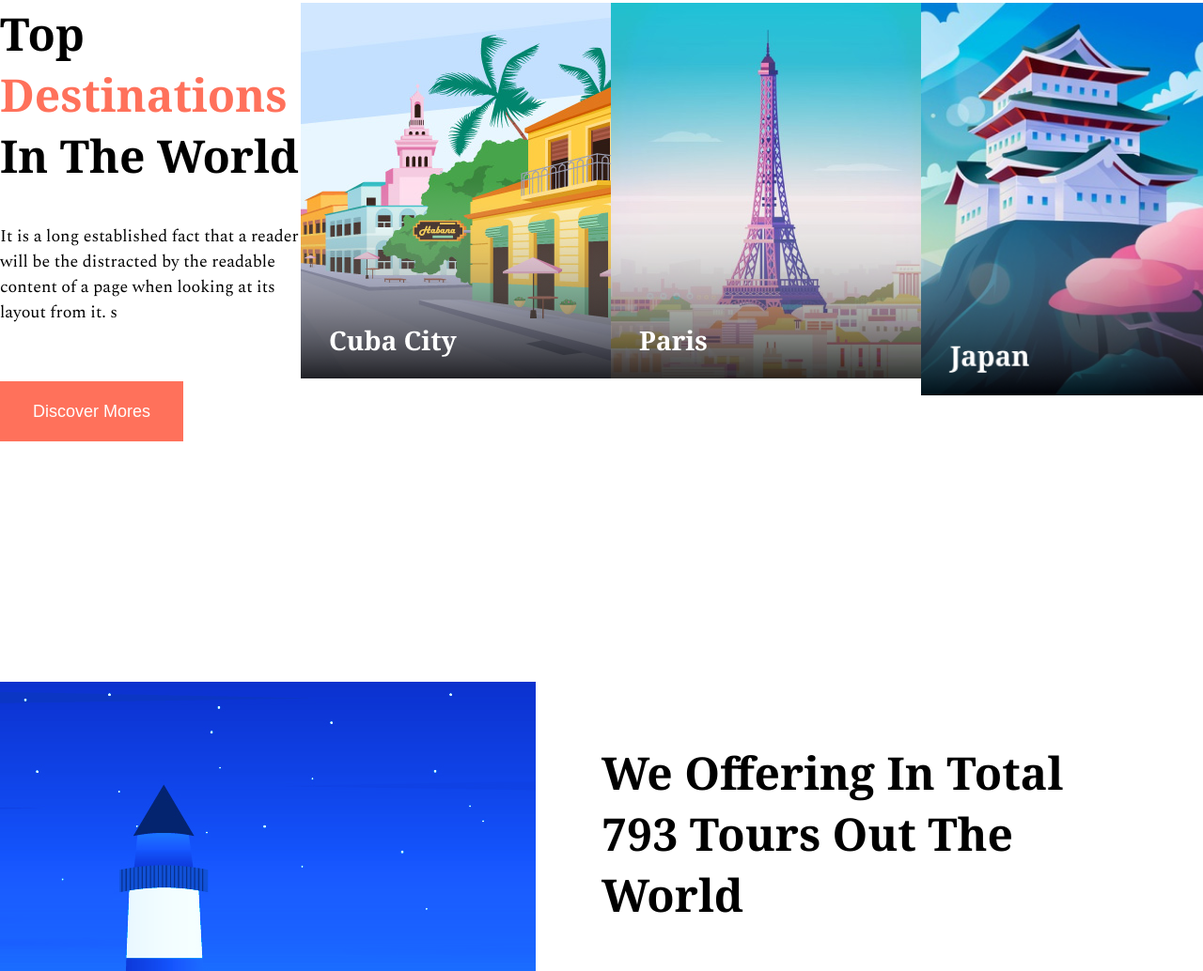
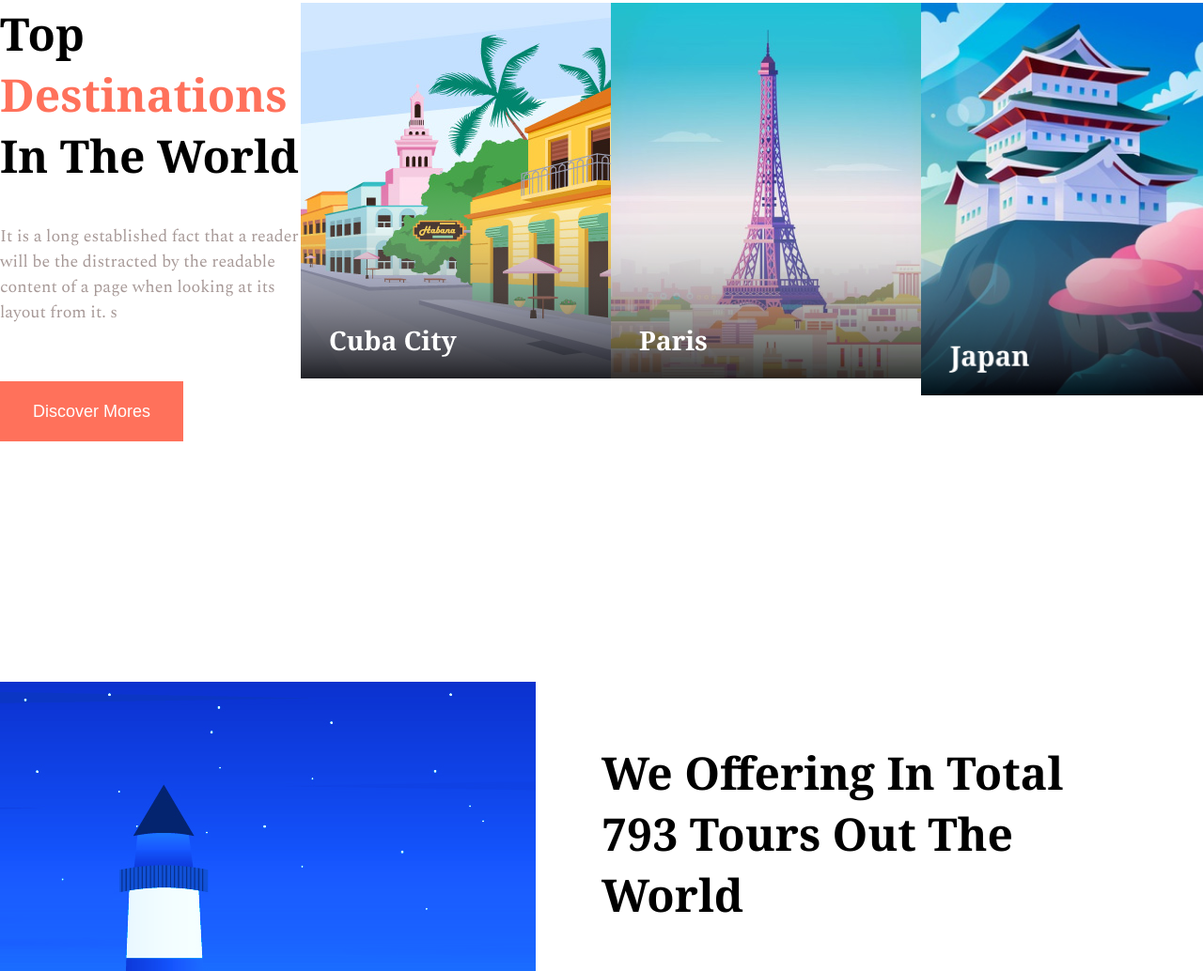
Before and after one commit to MirsaidD/figma, a plain HTML site: page index-1.html in a window 1280 px wide. Shown: the part 1822-2856 px from the top of the page at 94% size. Drawn offline with nearby package versions, Linux system fonts and the light colour scheme.

Commit message:
changed top destinations

```diff
--- a/style.css
+++ b/style.css
@@ -206,6 +206,7 @@ a {
 }
 .top-destinations-text {
   font-family: "Spectral", serif;
+  color: #a79997;
   font-size: 18px;
   font-style: normal;
   font-weight: 400;
```
